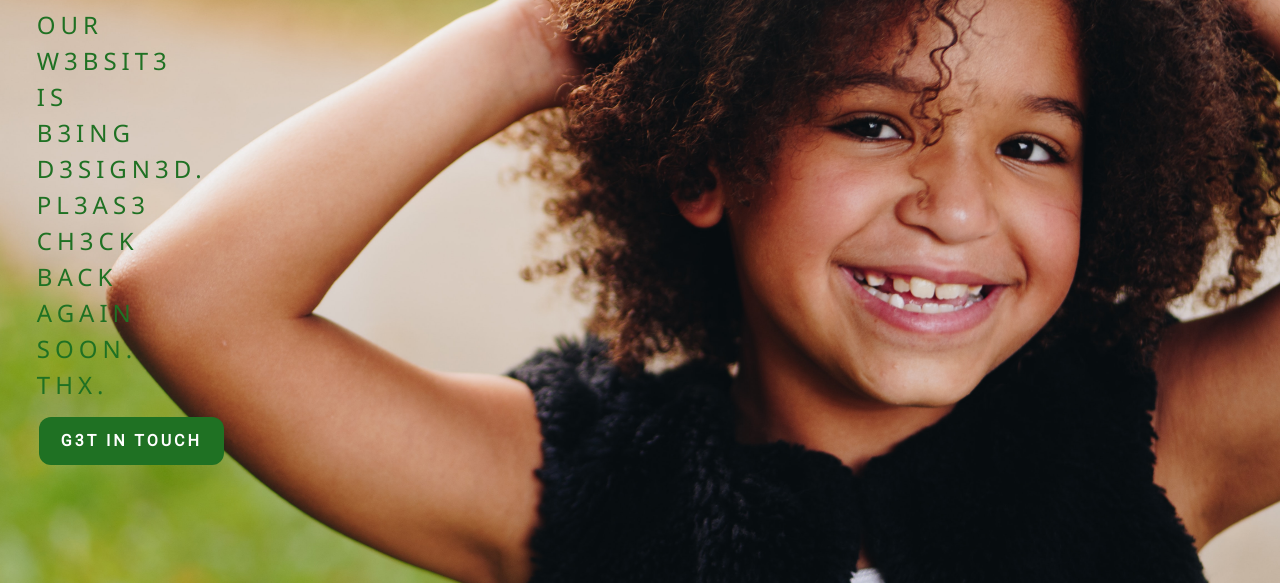
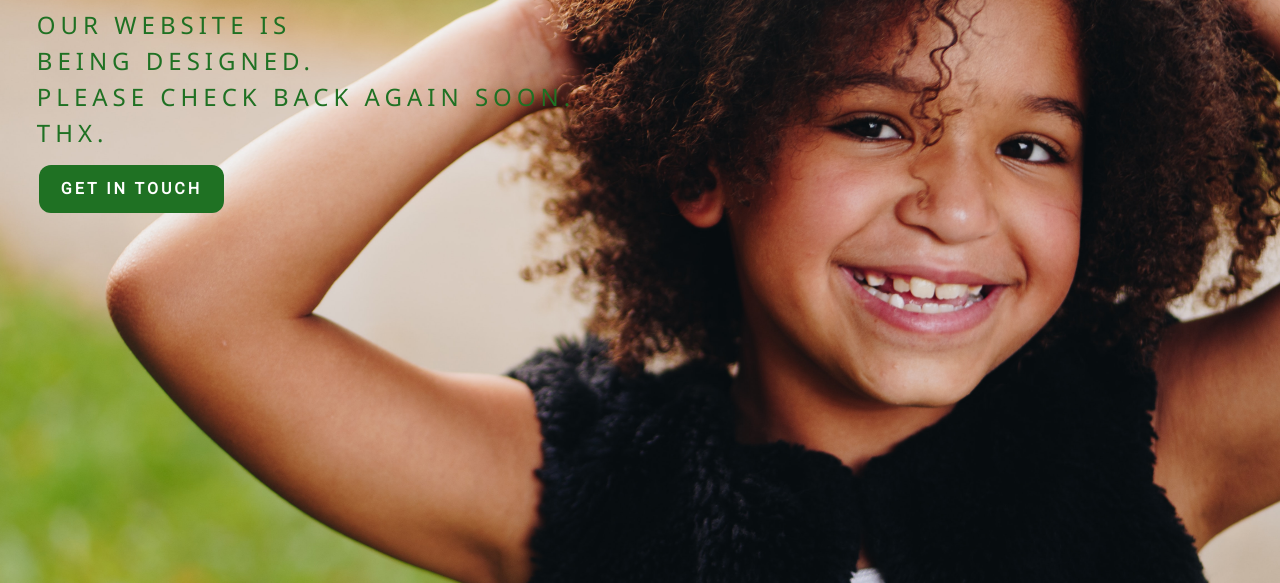
Before and after one commit to thefuturekids/thefuturekids.github.io, a plain HTML site: page index.html in a window 1280 px wide. Shown: the part 217-800 px from the top of the page. Drawn offline with Linux system fonts and the light colour scheme.

Commit message:
Update index.html

```diff
--- a/index.html
+++ b/index.html
@@ -89,9 +89,9 @@ body, html {height: 100%}
 <div class="bgimg1 w3-display-container w3-animate-opacity w3-text-white"style="letter-spacing:5px;">
   <div class="w3-display-position w3-padding-large">
     <h1 class="w3-jumbo w3-animate-top" style="font-weight: lighter">FutureKids</h1>
-    <h3 style="color: #1f7123; font-weight: lighter;">OUR<br/>W3BSIT3<br/>IS<br/>B3ING<br/>D3SIGN3D.<br/>PL3AS3<br/>CH3CK<br/>BACK<br/>AGAIN<br/>SOON.<br/>THX.</h3>
+    <h3 style="color: #1f7123; font-weight: lighter;">OUR WEBSITE IS<br/>BEING DESIGNED.<br/>PLEASE CHECK BACK AGAIN SOON.<br/>THX.</h3>
     <a href="mailto:futurekids.charity@gmail.com">
-    <button class="button button1"><b>G3T IN TOUCH</b></button>
+    <button class="button button1"><b>GET IN TOUCH</b></button>
   </a>
   </div>
 
```
